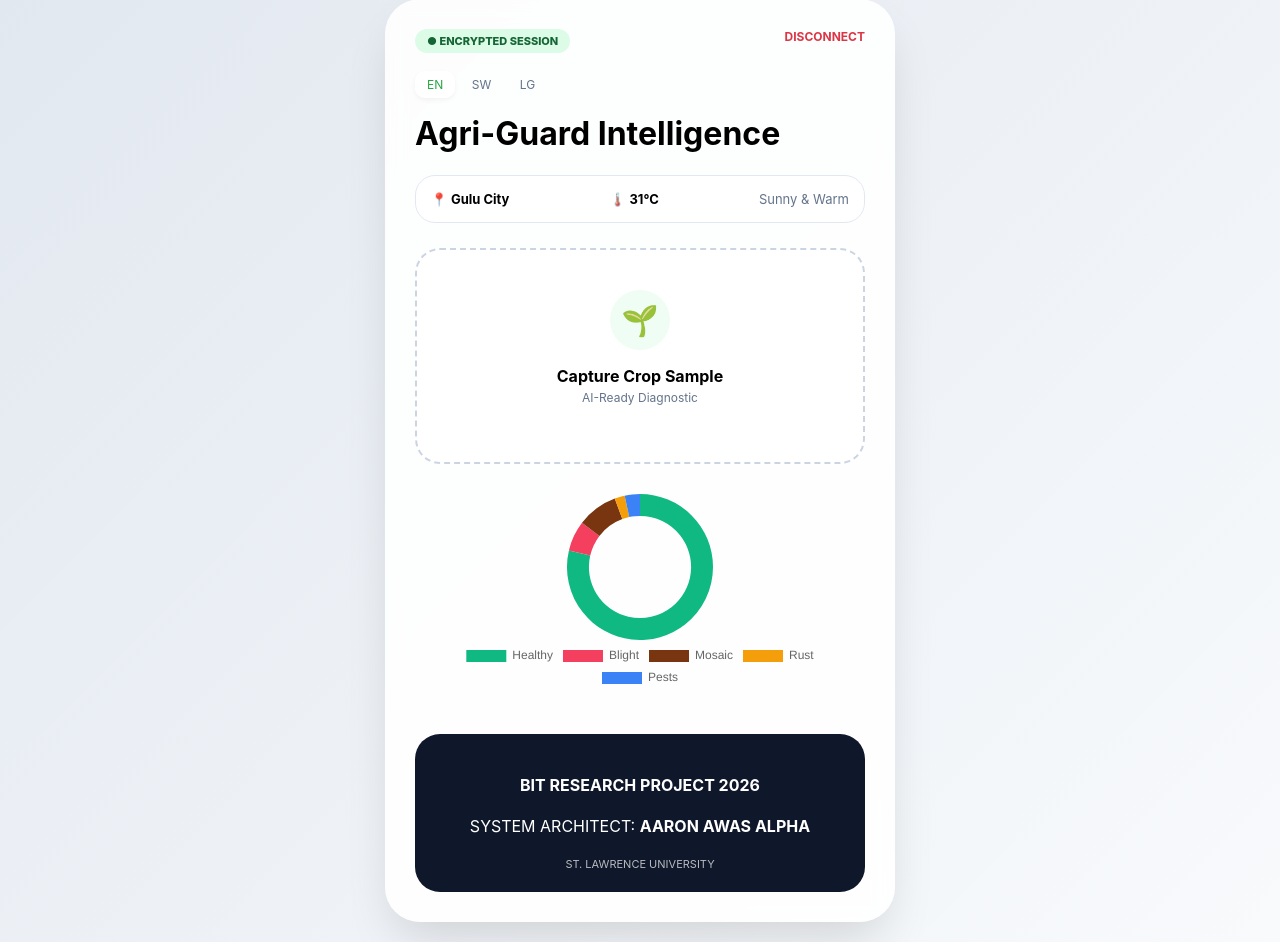
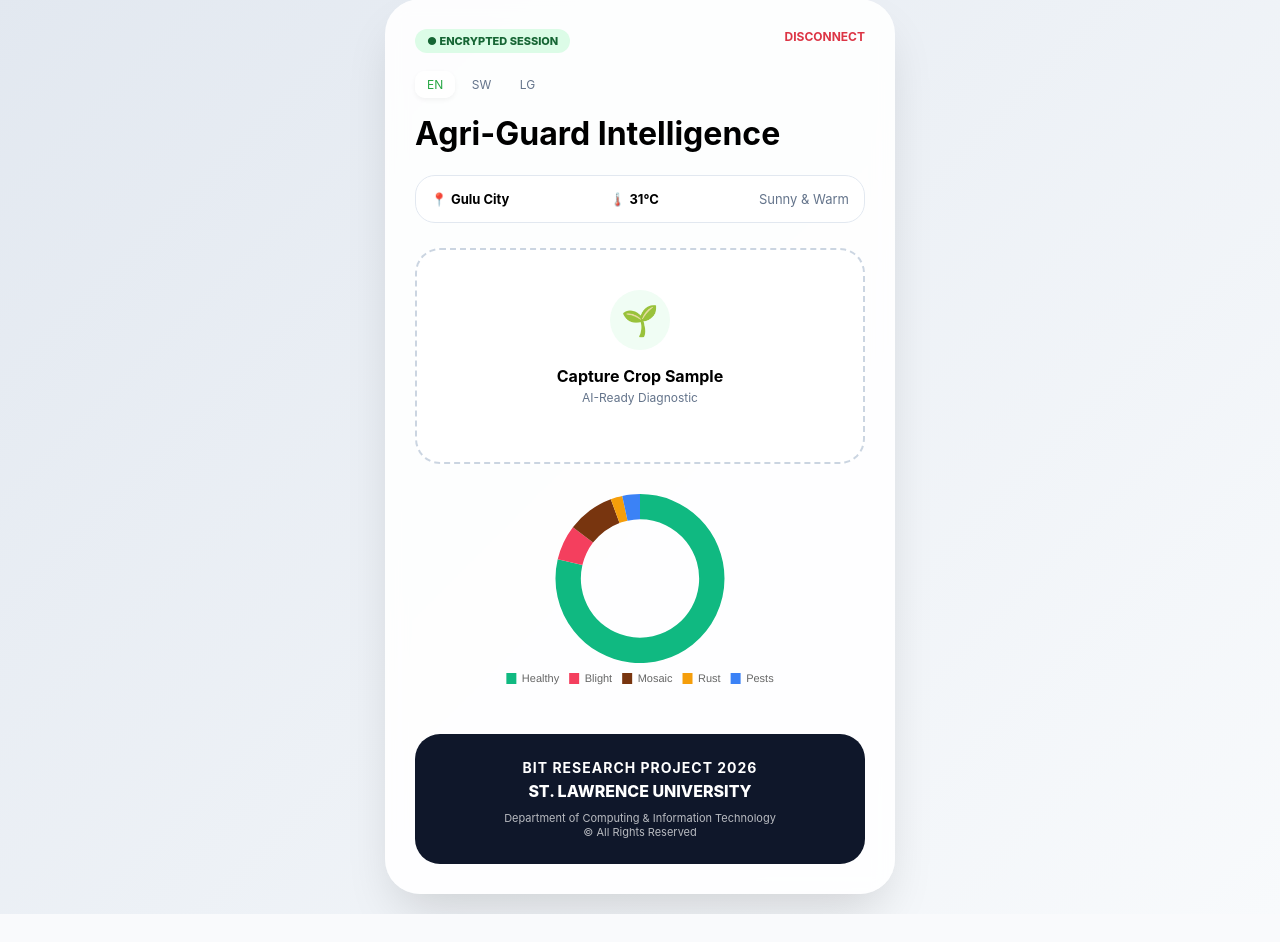
Before and after one commit to OdiyeAaron/AgriGuard-AI, a Flask app: page / in a window 1280 px wide. Shown: the part 21-963 px from the top of the page. After the commit the page ends 935 px from the top, so only its background shows below. Run offline with Flask 3, Linux system fonts and the light colour scheme; the visitor is signed in with stand-in values (Sample User, id 1).

Commit message:
Update index.html

```diff
--- a/templates/index.html
+++ b/templates/index.html
@@ -28,6 +28,7 @@
 
         .security-bar { display: flex; justify-content: space-between; margin-bottom: 20px; }
         .status-dot { background: #dcfce7; color: #166534; padding: 5px 12px; border-radius: 20px; font-size: 11px; font-weight: 800; }
+
         .lang-bar { margin-bottom: 15px; }
         .lang-bar a { text-decoration: none; font-size: 12px; color: #64748b; padding: 6px 12px; border-radius: 10px; transition: 0.3s; }
         .active-lang { background: white; color: var(--primary-green) !important; box-shadow: 0 2px 5px rgba(0,0,0,0.05); }
@@ -35,10 +36,16 @@
         .weather-badge { background: white; border: 1px solid #e2e8f0; padding: 15px; border-radius: 20px; margin-bottom: 25px; display: flex; justify-content: space-between; align-items: center; font-size: 13px; }
         .upload-area { border: 2px dashed #cbd5e1; padding: 40px 20px; border-radius: 25px; background: white; text-align: center; cursor: pointer; transition: 0.3s; }
         .upload-area:hover { border-color: var(--primary-green); }
+
         #scanBtn { display: none; width: 100%; background: var(--primary-green); color: white; border: none; padding: 20px; border-radius: 20px; margin-top: 20px; font-weight: 800; animation: pulseGreen 2s infinite; cursor: pointer; }
+
         .result-card { margin-top: 25px; padding: 25px; background: white; border-radius: 25px; border-top: 5px solid var(--primary-green); animation: slideUp 0.5s ease-out; }
         .prescription-box { background: #fffbeb; border-left: 4px solid #f59e0b; padding: 15px; border-radius: 12px; font-size: 14px; margin-top: 15px; }
-        .dev-card { margin-top: 40px; padding: 20px; background: var(--slu-blue); color: white; border-radius: 25px; text-align: center; }
+
+        .dev-card { margin-top: 40px; padding: 25px; background: var(--slu-blue); color: white; border-radius: 25px; text-align: center; }
+        .dev-card h4 { margin: 0 0 5px 0; font-size: 14px; letter-spacing: 1px; }
+        .dev-card p { margin: 5px 0; font-weight: 800; font-size: 16px; color: #ffffff; }
+        .dev-card span { font-size: 11px; opacity: 0.7; display: block; margin-top: 10px; }
     </style>
 </head>
 <body>
@@ -108,8 +115,8 @@
 
     <div class="dev-card">
         <h4>BIT RESEARCH PROJECT 2026</h4>
-        <p>SYSTEM ARCHITECT: <b>AARON AWAS ALPHA</b></p>
-        <span style="font-size: 11px; opacity: 0.7;">ST. LAWRENCE UNIVERSITY</span>
+        <p>ST. LAWRENCE UNIVERSITY</p>
+        <span>Department of Computing & Information Technology<br>&copy; All Rights Reserved</span>
     </div>
 </div>
 
@@ -120,12 +127,12 @@
 
     function startAnalysis() {
         document.getElementById("loadingOverlay").style.display = "flex";
-        // Small delay to let the animation show before server POST
         setTimeout(() => {
             document.getElementById('uploadForm').submit();
         }, 2000);
     }
 
+    // Initialize Analytics Chart
     fetch('/analytics_data').then(res => res.json()).then(data => {
         new Chart(document.getElementById('statsChart'), {
             type: 'doughnut',
@@ -133,14 +140,22 @@
                 labels: data.labels,
                 datasets: [{
                     data: data.values,
-                    // Fixed: Added 5th color (#3b82f6) to match the 5 categories
+                    // Colors mapping for all 5 categories
                     backgroundColor: ['#10b981', '#f43f5e', '#78350f', '#f59e0b', '#3b82f6'],
                     borderWidth: 0
                 }]
             },
-            options: { cutout: '70%', plugins: { legend: { position: 'bottom' } } }
+            options: {
+                cutout: '70%',
+                plugins: {
+                    legend: {
+                        position: 'bottom',
+                        labels: { boxWidth: 10, font: { size: 11 } }
+                    }
+                }
+            }
         });
-    }).catch(err => console.log("Chart fetch failed, normal for login screen"));
+    }).catch(err => console.log("Analytics data pending initialization."));
 </script>
 </body>
 </html>
```
